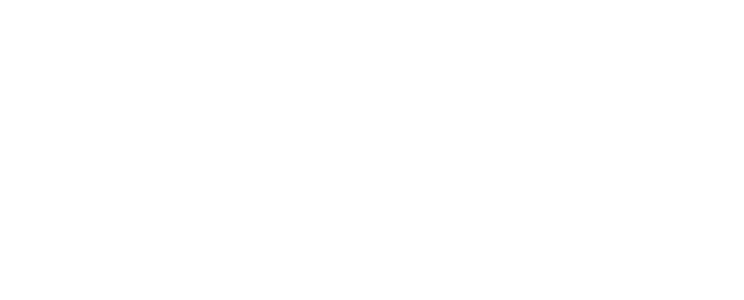
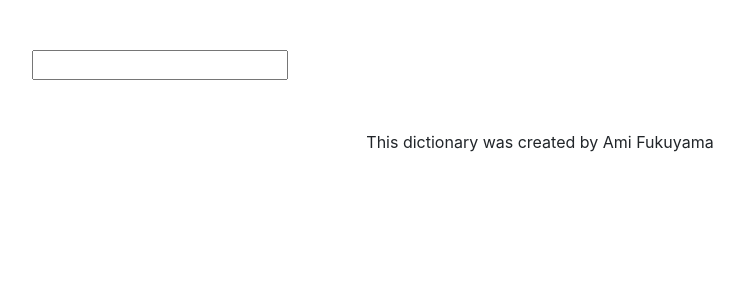
Before and after one commit to Ami0480/react-dictionary-project, a React (Create React App) app: page / in a window 1280 px wide. Shown: the top 300 px of the page, without its empty margins (100-844 px from the left). Built offline with nearby package versions, Linux system fonts and the light colour scheme.

Commit message:
Added serach engine

```diff
--- a/src/App.js
+++ b/src/App.js
@@ -1,9 +1,15 @@
+import Dictionary from "./Dictionary";
 import "./App.css";
 
 function App() {
   return (
     <div className="App">
-      <header className="App-header"></header>
+      <div className="container">
+        <Dictionary />
+        <footer className="App-footer">
+          This dictionary was created by Ami Fukuyama
+        </footer>
+      </div>
     </div>
   );
 }
--- /dev/null
+++ b/src/Dictionary.css
@@ -0,0 +1,8 @@
+.Dictionary {
+  max-width: 600px;
+  margin: 50px;
+}
+
+.App-footer {
+  text-align: center;
+}
--- /dev/null
+++ b/src/Dictionary.js
@@ -0,0 +1,22 @@
+import React, { useState } from "react";
+import "./Dictionary.css";
+
+export default function Dictionary() {
+  let [keyword, setKeyword] = useState("");
+
+  function search(event) {
+    event.preventDefault();
+    alert(`Searching for ${keyword}..`);
+  }
+
+  function handleKeywordChange(event) {
+    setKeyword(event.target.value);
+  }
+  return (
+    <div className="Dictionary">
+      <form onSubmit={search}>
+        <input type="search" onChange={handleKeywordChange} />
+      </form>
+    </div>
+  );
+}
```
